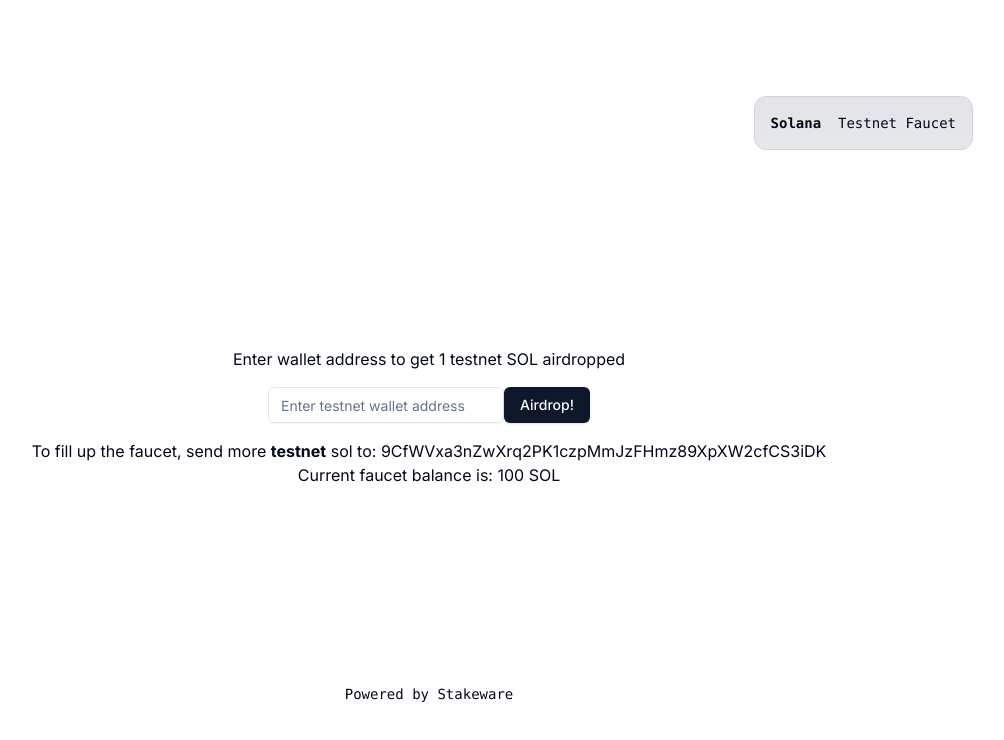
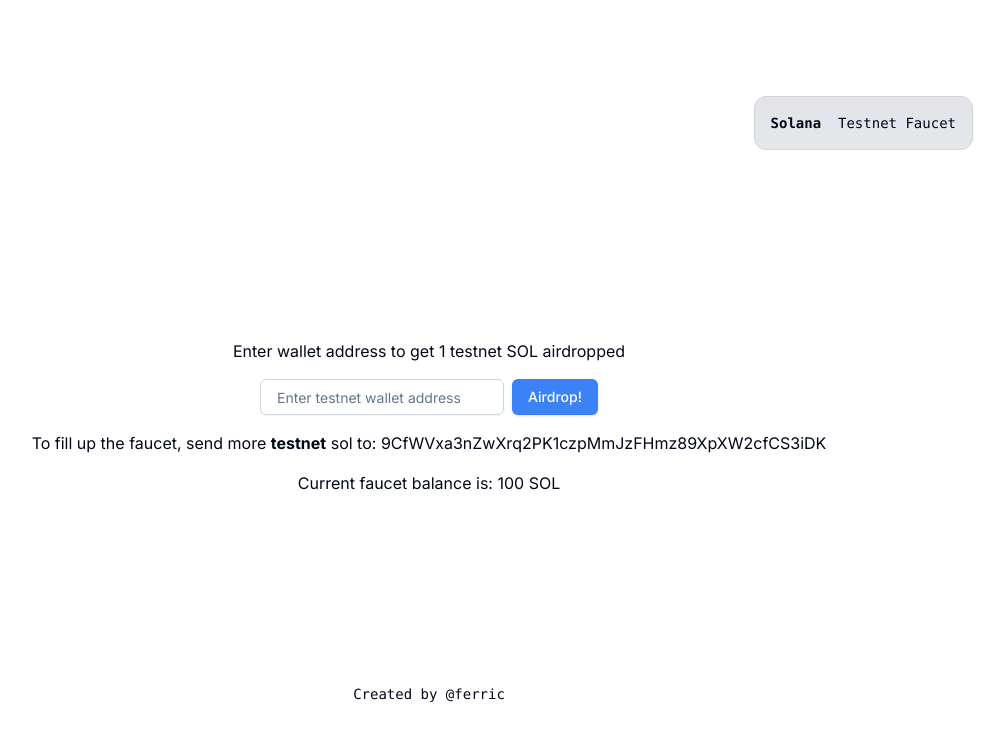
Before and after one commit to ferric-sol/testnetfaucet, a Next.js app: page / in a window 1280 px wide. Shown: the top 740 px of the page, without its empty margins (211-1215 px from the left). Built offline with nearby package versions, Linux system fonts and the light colour scheme.

Commit message:
Use server

```diff
--- /dev/null
+++ b/app/airdrop.ts
@@ -0,0 +1,7 @@
+"use server";
+
+export default async function airdrop(formData: FormData) {
+    const walletAddress = formData.get('walletAddress');
+    // Handle the response from the server action
+    console.log(walletAddress);
+}
--- a/app/page.tsx
+++ b/app/page.tsx
@@ -1,8 +1,10 @@
+"use client";
 import { Input } from "@/components/ui/input";
 import { Button } from "@/components/ui/button";
+import airdrop from "@/app/airdrop"
+
 
 export default function Home() {
-  // Placeholder content, replace with actual data fetching logic
   const faucetAddress = "9CfWVxa3nZwXrq2PK1czpMmJzFHmz89XpXW2cfCS3iDK";
   const faucetBalance = "100 SOL";
 
@@ -14,24 +16,36 @@
         </p>
       </div>
 
-      <div className="flex flex-col items-center justify-center space-y-4">
-        <div className="relative flex place-items-center before:absolute before:h-[301px] before:w-full sm:before:w-[480px] before:-translate-x-1/2 before:rounded-full before:bg-gradient-radial before:from-white before:to-transparent before:blur-2xl before:content-[''] after:absolute after:-z-20 after:h-[180px] after:w-full sm:after:w-[240px] after:translate-x-1/3 after:bg-gradient-conic after:from-sky-200 after:via-blue-200 after:blur-2xl after:content-[''] before:dark:bg-gradient-to-br before:dark:from-transparent before:dark:to-blue-700 before:dark:opacity-10 after:dark:from-sky-900 after:dark:via-[#0141ff] after:dark:opacity-40 before:lg:h-[360px] z-[-1]">
+      <form action={airdrop} className="flex flex-col items-center justify-center space-y-4">
+        <div>
           Enter wallet address to get 1 testnet SOL airdropped
         </div>
-        <div className="relative flex place-items-center before:absolute before:h-[300px] before:w-full sm:before:w-[480px] before:-translate-x-1/2 before:rounded-full before:bg-gradient-radial before:from-white before:to-transparent before:blur-2xl before:content-[''] after:absolute after:-z-20 after:h-[180px] after:w-full sm:after:w-[240px] after:translate-x-1/3 after:bg-gradient-conic after:from-sky-200 after:via-blue-200 after:blur-2xl after:content-[''] before:dark:bg-gradient-to-br before:dark:from-transparent before:dark:to-blue-700 before:dark:opacity-10 after:dark:from-sky-900 after:dark:via-[#0141ff] after:dark:opacity-40 before:lg:h-[360px] z-[-1]">
-          <Input placeholder="Enter testnet wallet address" />
-          <Button type="submit">Airdrop!</Button>
+        <div className="flex items-center space-x-2">
+          <Input
+            id="walletAddress"
+            name="walletAddress"
+            placeholder="Enter testnet wallet address"
+            className="w-full px-4 py-2 border border-gray-300 rounded-l-md"
+            required
+          />
+          <Button
+            type="submit"
+            className="px-4 py-2 bg-blue-500 text-white rounded-r-md"
+          >
+            Airdrop!
+          </Button>
         </div>
-        {/* New div for displaying the faucet address and balance */}
-        <div className="text-center">
+        <div className="flex items-center space-x-2">
           <p>To fill up the faucet, send more <b>testnet</b> sol to: {faucetAddress}</p>
+        </div>
+        <div className="flex items-center space-x-2">
           <p>Current faucet balance is: {faucetBalance}</p>
         </div>
-      </div>
 
+      </form>
       <div className="self-center w-full font-mono text-sm text-center">
         <p className="bg-transparent">
-          Powered by Stakeware
+          Created by <a href="https://x.com/ferric">@ferric</a>
         </p>
       </div>
     </main>
```
